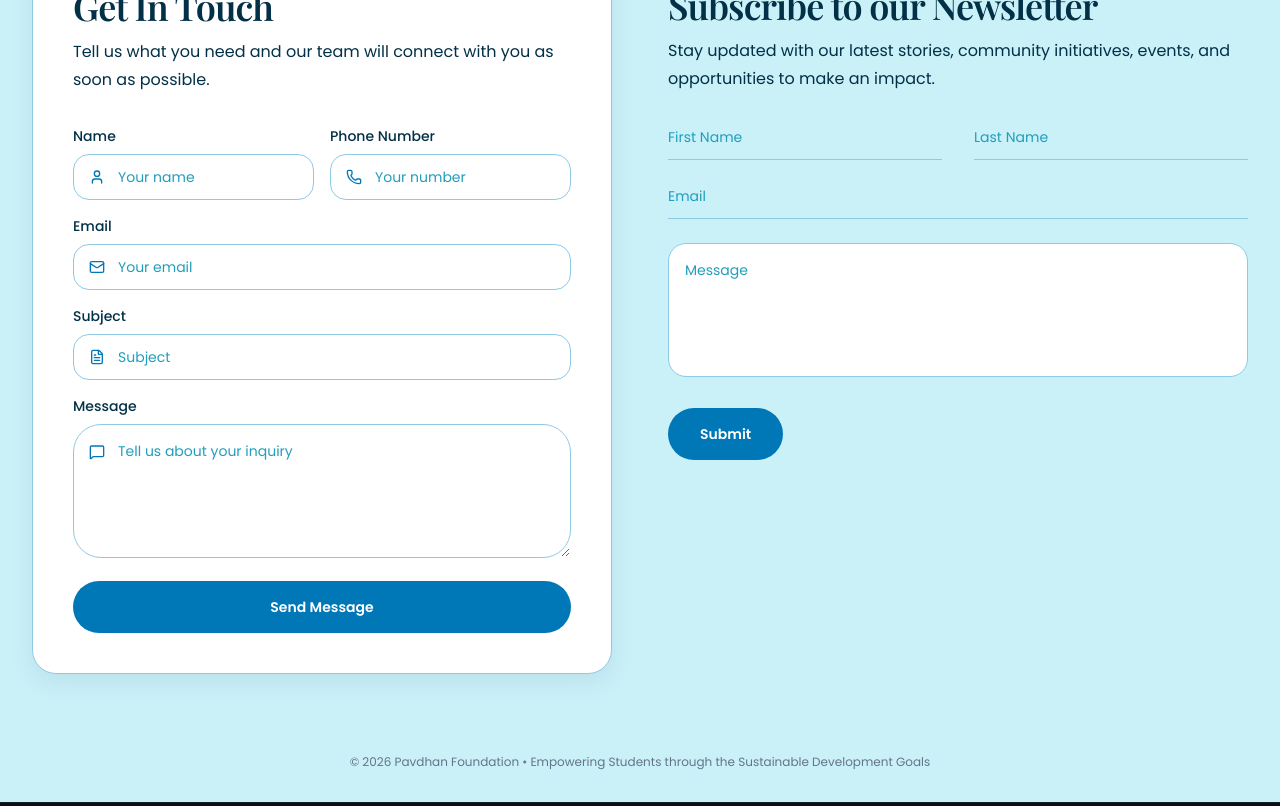
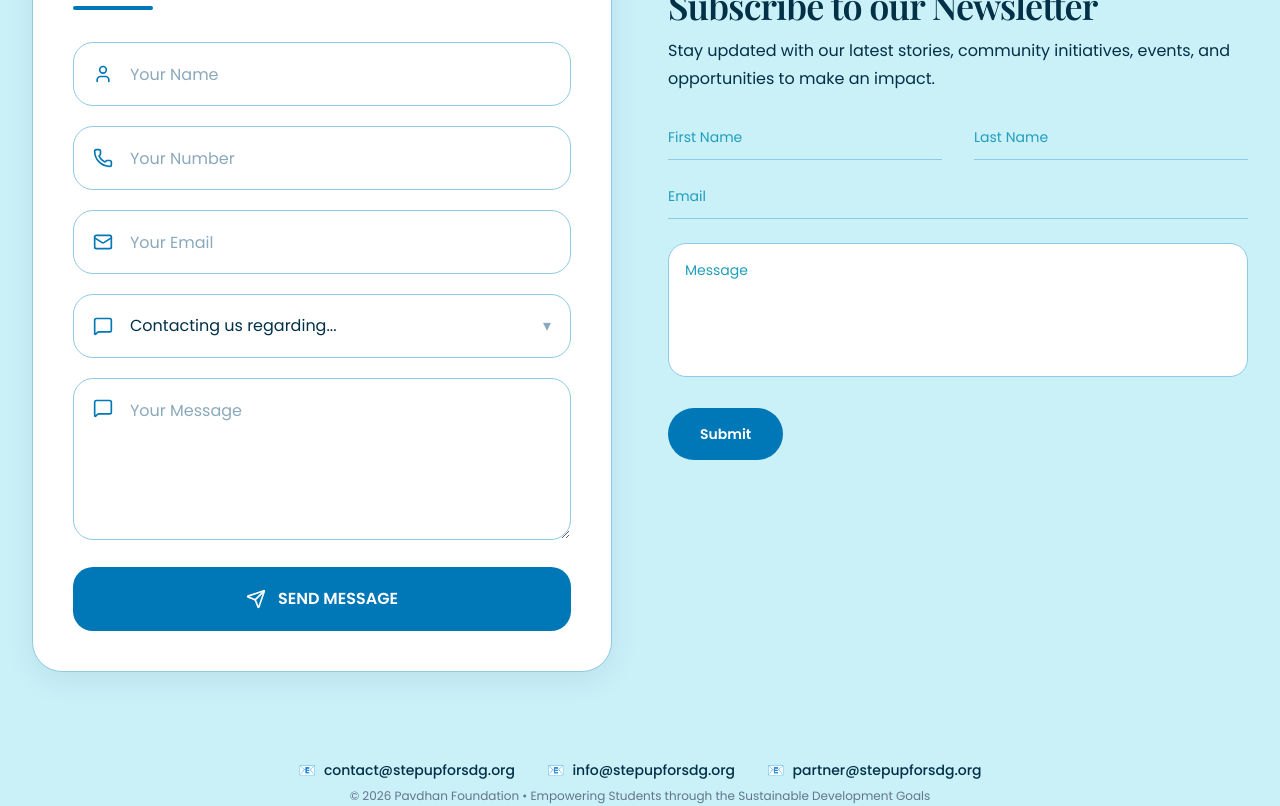
Before and after one commit to pavan290805/stepup-for-sdg, a Next.js app: page /contact in a window 1280 px wide. Shown: the part 480-1286 px from the top of the page. Built offline with nearby package versions, Linux system fonts and the light colour scheme.

Commit message:
Remove unused contact image and update Contact page

```diff
--- a/app/contact/page.tsx
+++ b/app/contact/page.tsx
@@ -2,7 +2,13 @@
 
 // use native <img> for a resilient fallback when the public PNG may be missing
 import { useState } from "react";
-import { User, Phone, Mail, FileText, MessageSquare } from "lucide-react";
+import {
+  User,
+  Phone,
+  Mail,
+  Send,
+  MessageSquare,
+} from "lucide-react";
 import { Playfair_Display, Poppins } from "next/font/google";
 import { addContactMessage } from "@/app/lib/adminStore";
 
@@ -72,35 +78,37 @@ export default function ContactPage() {
 >
   Let's Build
   <br />
-            <span className="text-[#0096C7]">Meaningful Connections</span>
+  <span className="text-[#0096C7]">a Better Future</span>
 </h1>
-
         </div>
       </div>
     </section>
-
-            <section id="contact-forms" className="bg-[#CAF0F8] px-6 pb-16 pt-4 lg:px-8 lg:pb-20">
+<section
+  id="contact-forms"
+  className="bg-[#CAF0F8] px-6 pb-16 pt-4 lg:px-8 lg:pb-20"
+>
   <div className="mx-auto grid max-w-7xl grid-cols-1 gap-10 lg:grid-cols-2 lg:gap-14">
 
-          <section className="rounded-[24px] border border-[#8ECAE6] bg-white p-6 shadow-[0_8px_24px_rgba(2,48,71,0.08)] sm:p-8 lg:p-10">
+    <section className="rounded-[30px] border border-[#8ECAE6] bg-white p-8 shadow-[0_8px_30px_rgba(2,48,71,0.08)] sm:p-10">
+
       <div>
-              <p className="text-sm font-semibold uppercase tracking-[0.32em] text-[#0077B6]">
-                Contact Form
-              </p>
-
-              <h2 className={`${playfairDisplay.className} mt-3 text-3xl font-semibold tracking-tight text-[#023047] sm:text-4xl`}>
+        <h2
+          className={`${playfairDisplay.className} text-3xl font-semibold text-[#023047] sm:text-4xl`}
+        >
           Get In Touch
         </h2>
 
-              <p className="mt-3 max-w-xl text-sm leading-7 text-[#023047] sm:text-base">
-                Tell us what you need and our team will connect with you as soon as possible.
-              </p>
+        <div className="mt-3 h-1 w-20 rounded-full bg-[#0077B6]" />
       </div>
 
+
       {contactSubmitted ? (
-              <div className="mt-8 rounded-4xl border border-[#8ECAE6] bg-[#ADE8F4] px-6 py-10 text-center">
 
-                <h3 className={`${playfairDisplay.className} mt-4 text-2xl font-semibold text-[#023047]`}>
+        <div className="mt-8 rounded-3xl border border-[#8ECAE6] bg-[#ADE8F4] px-6 py-10 text-center">
+
+          <h3
+            className={`${playfairDisplay.className} text-2xl font-semibold text-[#023047]`}
+          >
             Message Sent!
           </h3>
 
@@ -119,23 +127,21 @@ export default function ContactPage() {
                 message: "",
               });
             }}
-                  className={`mt-6 inline-flex items-center justify-center rounded-full bg-[#0077B6] px-6 py-3 text-sm font-semibold text-white transition hover:bg-[#0096C7] ${poppins.className}`}
+            className="mt-6 rounded-full bg-[#0077B6] px-6 py-3 text-sm font-semibold text-white hover:bg-[#0096C7]"
           >
             Send Another
           </button>
+
         </div>
+
       ) : (
-              <form onSubmit={handleContactSubmit} className="mt-8 space-y-4">
 
-                <div className="grid grid-cols-1 gap-4 sm:grid-cols-2">
+        <form onSubmit={handleContactSubmit} className="mt-8 space-y-5">
 
-                  <label className="block">
-  <span className="mb-2 block text-sm font-medium text-[#023047]">
-    Name
-  </span>
 
+          {/* Name */}
           <div className="relative">
-    <User className="absolute left-4 top-1/2 h-4 w-4 -translate-y-1/2 text-[#0077B6]" />
+            <User className="absolute left-5 top-1/2 h-5 w-5 -translate-y-1/2 text-[#0077B6]" />
 
             <input
               type="text"
@@ -146,21 +152,16 @@ export default function ContactPage() {
                   name: e.target.value,
                 }))
               }
-      className="w-full rounded-xl border border-[#8ECAE6] bg-white py-3 pl-11 pr-4 text-sm text-[#023047] outline-none placeholder:text-[#219EBC]"
-      placeholder="Your name"
+              placeholder="Your Name"
               required
+              className="h-16 w-full rounded-2xl border border-[#8ECAE6] bg-white pl-14 pr-5 text-base text-[#023047] outline-none placeholder:text-[#8AA9BC] focus:border-[#0077B6]"
             />
           </div>
-</label>
 
 
-<label className="block">
-  <span className="mb-2 block text-sm font-medium text-[#023047]">
-    Phone Number
-  </span>
-
+          {/* Phone */}
           <div className="relative">
-    <Phone className="absolute left-4 top-1/2 h-4 w-4 -translate-y-1/2 text-[#0077B6]" />
+            <Phone className="absolute left-5 top-1/2 h-5 w-5 -translate-y-1/2 text-[#0077B6]" />
 
             <input
               type="tel"
@@ -171,23 +172,16 @@ export default function ContactPage() {
                   phone: e.target.value,
                 }))
               }
-      className="w-full rounded-xl border border-[#8ECAE6] bg-white py-3 pl-11 pr-4 text-sm text-[#023047] outline-none placeholder:text-[#219EBC]"
-      placeholder="Your number"
+              placeholder="Your Number"
               required
+              className="h-16 w-full rounded-2xl border border-[#8ECAE6] bg-white pl-14 pr-5 text-base text-[#023047] outline-none placeholder:text-[#8AA9BC] focus:border-[#0077B6]"
             />
-  </div>
-</label>
-
           </div>
 
 
-<label className="block">
-  <span className="mb-2 block text-sm font-medium text-[#023047]">
-    Email
-  </span>
-
+          {/* Email */}
           <div className="relative">
-    <Mail className="absolute left-4 top-1/2 h-4 w-4 -translate-y-1/2 text-[#0077B6]" />
+            <Mail className="absolute left-5 top-1/2 h-5 w-5 -translate-y-1/2 text-[#0077B6]" />
 
             <input
               type="email"
@@ -198,24 +192,18 @@ export default function ContactPage() {
                   email: e.target.value,
                 }))
               }
-      className="w-full rounded-xl border border-[#8ECAE6] bg-white py-3 pl-11 pr-4 text-sm text-[#023047] outline-none placeholder:text-[#219EBC]"
-      placeholder="Your email"
+              placeholder="Your Email"
               required
+              className="h-16 w-full rounded-2xl border border-[#8ECAE6] bg-white pl-14 pr-5 text-base text-[#023047] outline-none placeholder:text-[#8AA9BC] focus:border-[#0077B6]"
             />
           </div>
-</label>
 
 
-<label className="block">
-  <span className="mb-2 block text-sm font-medium text-[#023047]">
-    Subject
-  </span>
+          {/* Dropdown */}
+          <div className="relative">
+            <MessageSquare className="absolute left-5 top-1/2 h-5 w-5 -translate-y-1/2 text-[#0077B6]" />
 
-  <div className="relative">
-    <FileText className="absolute left-4 top-1/2 h-4 w-4 -translate-y-1/2 text-[#0077B6]" />
-
-    <input
-      type="text"
+            <select
               value={contactForm.subject}
               onChange={(e) =>
                 setContactForm((current) => ({
@@ -223,21 +211,43 @@ export default function ContactPage() {
                   subject: e.target.value,
                 }))
               }
-      className="w-full rounded-xl border border-[#8ECAE6] bg-white py-3 pl-11 pr-4 text-sm text-[#023047] outline-none placeholder:text-[#219EBC]"
-      placeholder="Subject"
               required
-    />
+              className="h-16 w-full appearance-none rounded-2xl border border-[#8ECAE6] bg-white pl-14 pr-10 text-base text-[#023047] outline-none focus:border-[#0077B6]"
+            >
+              <option value="">
+                Contacting us regarding...
+              </option>
+
+              <option value="NGO">
+                NGO
+              </option>
+
+              <option value="Volunteer">
+                Volunteer
+              </option>
+
+              <option value="School/University/College">
+                School/University/College
+              </option>
+
+              <option value="CSR Funds">
+                CSR Funds
+              </option>
+
+            </select>
+
+            <span className="absolute right-5 top-1/2 -translate-y-1/2 text-[#8AA9BC]">
+              ▾
+            </span>
+
           </div>
-</label>
 
 
-<label className="block">
-  <span className="mb-2 block text-sm font-medium text-[#023047]">
-    Message
-  </span>
 
+          {/* Message */}
           <div className="relative">
-    <MessageSquare className="absolute left-4 top-5 h-4 w-4 text-[#0077B6]" />
+
+            <MessageSquare className="absolute left-5 top-5 h-5 w-5 text-[#0077B6]" />
 
             <textarea
               rows={5}
@@ -248,24 +258,30 @@ export default function ContactPage() {
                   message: e.target.value,
                 }))
               }
-      className="w-full rounded-4xl border border-[#8ECAE6] bg-white py-4 pl-11 pr-4 text-sm text-[#023047] outline-none placeholder:text-[#219EBC]"
-      placeholder="Tell us about your inquiry"
+              placeholder="Your Message"
               required
+              className="min-h-[140px] w-full rounded-2xl border border-[#8ECAE6] bg-white py-5 pl-14 pr-5 text-base text-[#023047] outline-none placeholder:text-[#8AA9BC] focus:border-[#0077B6]"
             />
+
           </div>
-</label>
 
+
+
+          {/* Button */}
           <button
             type="submit"
-                  className={`inline-flex w-full items-center justify-center rounded-full bg-[#0077B6] px-6 py-4 text-sm font-semibold text-white transition hover:bg-[#0096C7] ${poppins.className}`}
+            className={`flex h-16 w-full items-center justify-center gap-3 rounded-2xl bg-[#0077B6] text-base font-semibold text-white transition hover:bg-[#0096C7] ${poppins.className}`}
           >
-                  Send Message
+            <Send className="h-5 w-5" />
+            SEND MESSAGE
           </button>
 
+
         </form>
+
       )}
+
     </section>
-
 
           <section className="pt-2 lg:pt-10">
             <div className="max-w-2xl">
@@ -404,11 +420,35 @@ export default function ContactPage() {
                 </button>
 
               </form>
-            )}
-          </section>
+            )}          </section>
         </div>
       </section>
 
+     {/* Contact Information */}
+<div className="flex flex-wrap items-center justify-center gap-8 py-2 text-sm font-medium">
+
+  <a
+    href="mailto:contact@stepupforsdg.org"
+    className="flex items-center gap-2 text-[#023047] transition hover:text-[#0077B6] hover:underline"
+  >
+    📧 <span>contact@stepupforsdg.org</span>
+  </a>
+
+  <a
+    href="mailto:info@stepupforsdg.org"
+    className="flex items-center gap-2 text-[#023047] transition hover:text-[#0077B6] hover:underline"
+  >
+    📧 <span>info@stepupforsdg.org</span>
+  </a>
+
+  <a
+    href="mailto:partner@stepupforsdg.org"
+    className="flex items-center gap-2 text-[#023047] transition hover:text-[#0077B6] hover:underline"
+  >
+    📧 <span>partner@stepupforsdg.org</span>
+  </a>
+
+</div>
       <p className="px-6 pb-8 text-center text-xs text-[#64748B] lg:px-8">
         © 2026 Pavdhan Foundation • Empowering Students through the Sustainable Development Goals
       </p>
```
Also changed, not shown: public/assets/images/ContactpageImage.jpg (deleted). Lines whose indentation alone changed are shown as unchanged.
